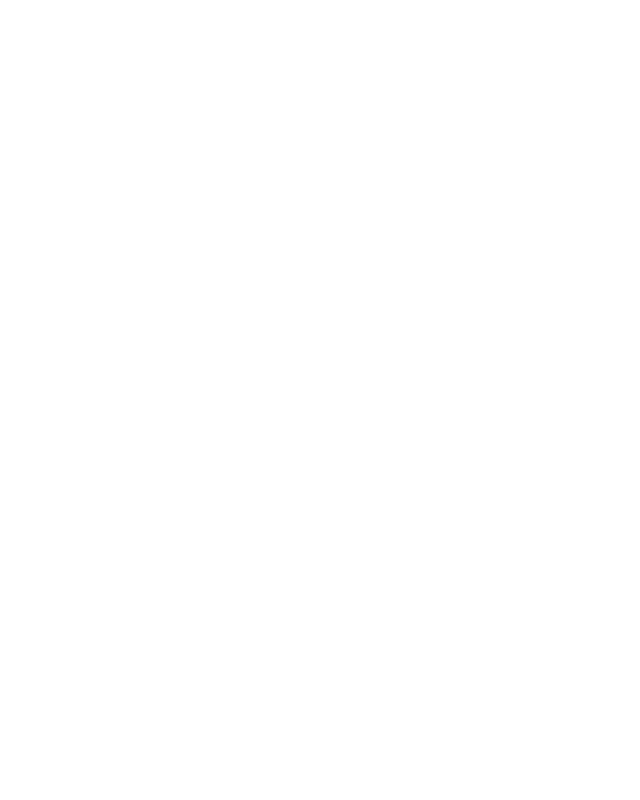
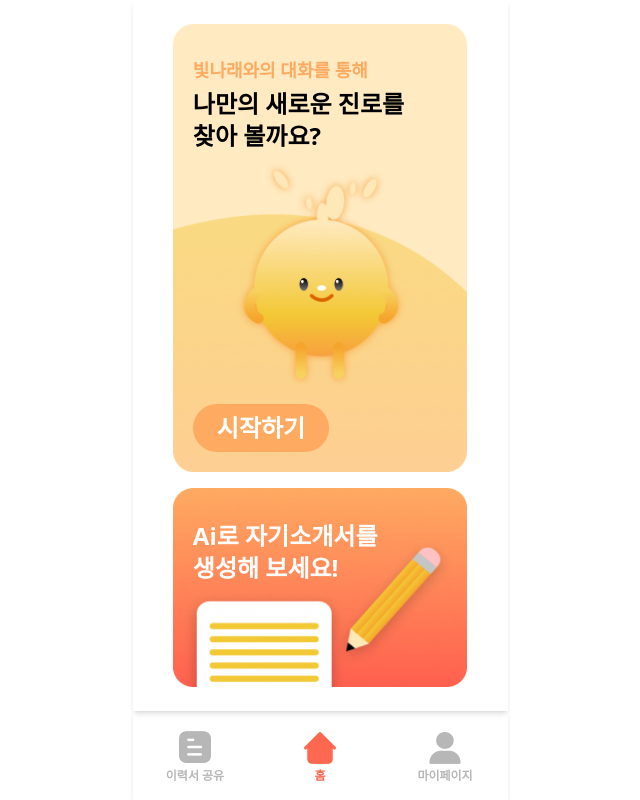
Before and after one commit to SPARCS-AI-Startup-Hackathon/frontend, a React (Vite) app: page /main in a window 1280 px wide. Before the commit this address had no page. Shown: the whole page, without its empty margins (320-960 px from the left). Built offline with nearby package versions, Linux system fonts and the light colour scheme.

Commit message:
fix : 메인페이지 라우팅 경로 변경

```diff
--- a/src/App.tsx
+++ b/src/App.tsx
@@ -1,4 +1,5 @@
 import MainPage from '@pages/MainPage'
+import OnBoardPage from '@pages/OnBoardPage'
 import { BrowserRouter, Route, Routes } from 'react-router-dom'
 
 function App() {
@@ -6,7 +7,8 @@ function App() {
     <div className="App">
       <BrowserRouter>
         <Routes>
-          <Route path="/" element={<MainPage />}></Route>
+          <Route path="/" element={<OnBoardPage />}></Route>
+          <Route path="/main" element={<MainPage />}></Route>
         </Routes>
       </BrowserRouter>
     </div>
--- a/src/components/common/NavBar.tsx
+++ b/src/components/common/NavBar.tsx
@@ -14,7 +14,7 @@ function NavBar() {
       </button>
       <button
         className="flex-1 flex flex-col justify-center items-center active:bg-gray-200 p-4"
-        onClick={() => navigate('/')}>
+        onClick={() => navigate('/main')}>
         <img src={homeIcon} className="p-1" />
         <p className="text-[#FE654F] font-bold text-xs">홈</p>
       </button>
--- /dev/null
+++ b/src/pages/OnBoardPage.tsx
@@ -0,0 +1,5 @@
+function OnBoardPage() {
+  return <div></div>
+}
+
+export default OnBoardPage
```
